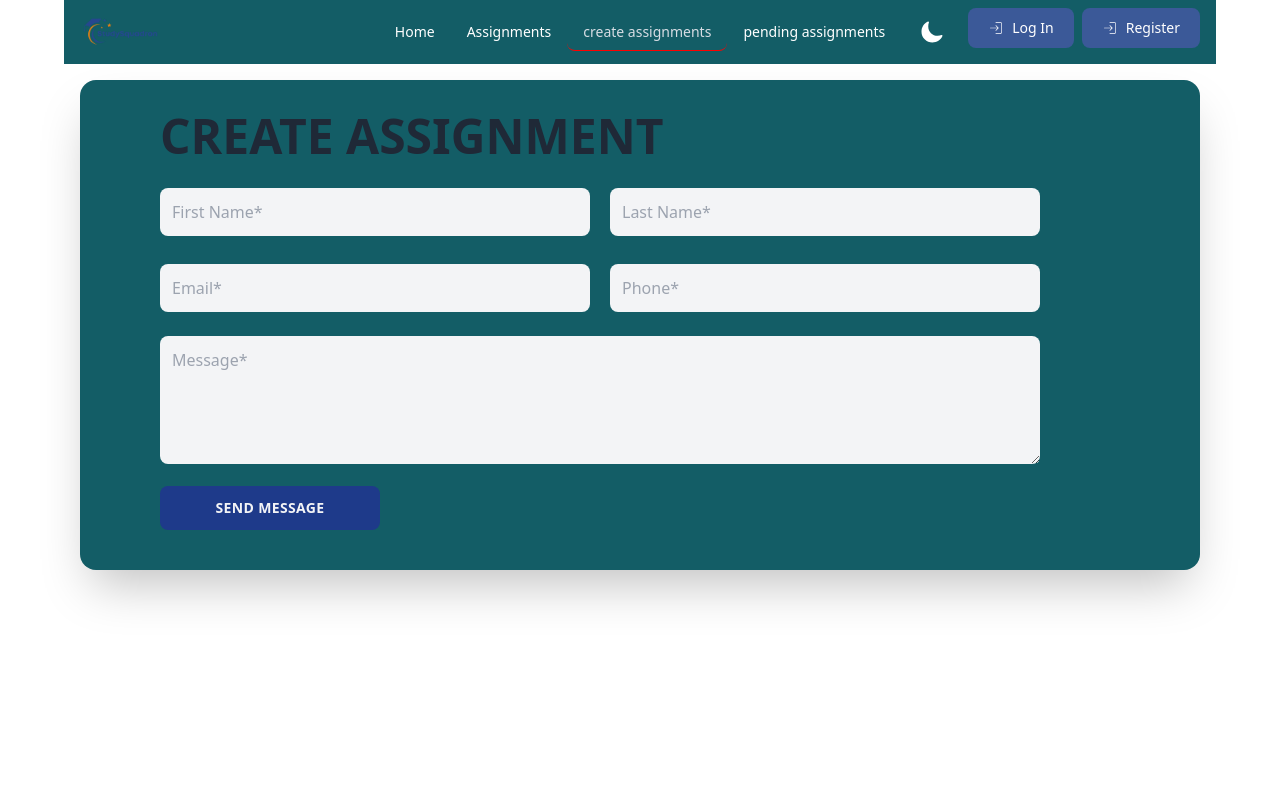
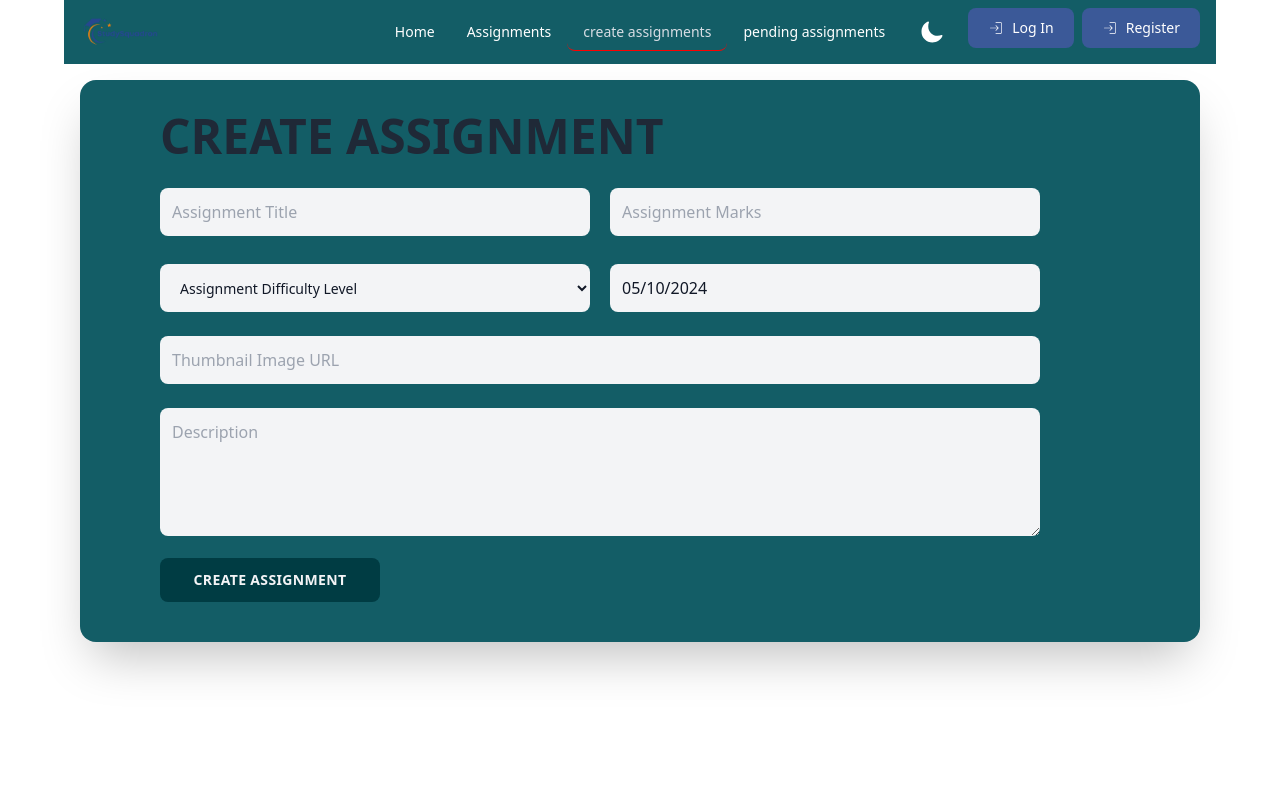
Before and after one commit to adnanalamin/studysquadron-client, a React (Vite) app: page /CreateAssignments in a window 1280 px wide. Shown: the top 800 px of the page. Built offline with nearby package versions, Linux system fonts and the light colour scheme.

Commit message:
Added create assignment page

```diff
--- a/package.json
+++ b/package.json
@@ -14,6 +14,7 @@
     "localforage": "^1.10.0",
     "match-sorter": "^6.3.4",
     "react": "^18.2.0",
+    "react-datepicker": "^6.9.0",
     "react-dom": "^18.2.0",
     "react-icons": "^5.2.1",
     "react-router-dom": "^6.23.0",
--- a/src/Pages/CreateAssignments/CreateAssignments.jsx
+++ b/src/Pages/CreateAssignments/CreateAssignments.jsx
@@ -1,37 +1,65 @@
-
+import { useState } from "react";
+import DatePicker from "react-datepicker";
+import "react-datepicker/dist/react-datepicker.css";
 
 const CreateAssignments = () => {
+  const [startDate, setStartDate] = useState(new Date());
   return (
     <div className="pt-16">
       <div className=" w-screen h-screen bg-white dark:bg-black">
         <div className="container mx-auto my-4 px-4 lg:px-20 ">
-
           <div className="bg-[#135D66] dark:bg-[#222831] p-8 my-4 md:px-12 w-full lg:pl-20 lg:pr-40 mr-auto rounded-2xl shadow-2xl">
             <div className="flex">
-				<h1 className="font-bold uppercase text-5xl dark:text-white">Create assignment</h1>
+              <h1 className="font-bold uppercase text-5xl dark:text-white">
+                Create assignment
+              </h1>
             </div>
             <div className="grid grid-cols-1 gap-5 md:grid-cols-2 mt-5">
-				<input className="w-full bg-gray-100 text-gray-900 mt-2 p-3 rounded-lg focus:outline-none focus:shadow-outline"
-            type="text" placeholder="First Name*" />
-				<input className="w-full bg-gray-100 text-gray-900 mt-2 p-3 rounded-lg focus:outline-none focus:shadow-outline"
-            type="text" placeholder="Last Name*" />
-				<input className="w-full bg-gray-100 text-gray-900 mt-2 p-3 rounded-lg focus:outline-none focus:shadow-outline"
-            type="email" placeholder="Email*" />
-				<input className="w-full bg-gray-100 text-gray-900 mt-2 p-3 rounded-lg focus:outline-none focus:shadow-outline"
-            type="number" placeholder="Phone*" />
+              <input
+                className="w-full bg-gray-100 dark:bg-neutral-900 dark:border-neutral-700 dark:text-neutral-400 dark:placeholder-neutral-500 dark:focus:ring-neutral-600 text-gray-900 mt-2 p-3 rounded-lg focus:outline-none focus:shadow-outline"
+                type="text"
+                placeholder="Assignment Title"
+              />
+              <input
+                className="w-full bg-gray-100 dark:bg-neutral-900 dark:border-neutral-700 dark:text-neutral-400 dark:placeholder-neutral-500 dark:focus:ring-neutral-600 text-gray-900 mt-2 p-3 rounded-lg focus:outline-none focus:shadow-outline"
+                type="text"
+                placeholder="Assignment Marks"
+              />
+              <select
+                id="hs-hidden-select"
+                className="w-full bg-gray-100 text-gray-900 mt-2 p-3  focus:outline-none focus:shadow-outline py-3 px-4 pe-9 block  border-gray-200 rounded-lg text-sm focus:border-blue-500 focus:ring-blue-500 disabled:opacity-50 disabled:pointer-events-none dark:bg-neutral-900 dark:border-neutral-700 dark:text-neutral-400 dark:placeholder-neutral-500 dark:focus:ring-neutral-600"
+              >
+                <option selected="">Assignment Difficulty Level</option>
+                <option>Easy</option>
+                <option>Medium</option>
+                <option>Hard</option>
+              </select>
+
+              <DatePicker
+                className="w-full bg-gray-100 text-gray-900 mt-2 p-3 rounded-lg focus:outline-none focus:shadow-outline dark:bg-neutral-900 dark:border-neutral-700 dark:text-neutral-400 dark:placeholder-neutral-500 dark:focus:ring-neutral-600"
+                selected={startDate}
+                onChange={(date) => setStartDate(date)}
+              />
             </div>
             <div className="my-4">
-					<textarea placeholder="Message*" className="w-full h-32 bg-gray-100 text-gray-900 mt-2 p-3 rounded-lg focus:outline-none focus:shadow-outline"></textarea>
+              <input
+                className="w-full bg-gray-100 text-gray-900 mt-2 p-3 rounded-lg focus:outline-none focus:shadow-outline dark:bg-neutral-900 dark:border-neutral-700 dark:text-neutral-400 dark:placeholder-neutral-500 dark:focus:ring-neutral-600"
+                type="email"
+                placeholder="Thumbnail Image URL"
+              />
+            </div>
+            <div className="my-4">
+              <textarea
+                placeholder="Description"
+                className="w-full h-32 dark:bg-neutral-900 dark:border-neutral-700 dark:text-neutral-400 dark:placeholder-neutral-500 dark:focus:ring-neutral-600 bg-gray-100 text-gray-900 mt-2 p-3 rounded-lg focus:outline-none focus:shadow-outline"
+              ></textarea>
             </div>
             <div className="my-2 w-1/2 lg:w-1/4">
-					<button className="uppercase text-sm font-bold tracking-wide bg-blue-900 text-gray-100 p-3 rounded-lg w-full
-                      focus:outline-none focus:shadow-outline">
-            Send Message
+              <button className="uppercase text-sm font-bold tracking-wide bg-[#003C43] text-gray-100 p-3 rounded-lg w-full focus:outline-none focus:shadow-outline dark:bg-[#0C0C0C]">
+                Create assignment
               </button>
             </div>
           </div>
-
-
         </div>
       </div>
     </div>
```
Also changed, not shown: 1 other file (tests, documents, lock files or other folders). Lines whose indentation alone changed are shown as unchanged.
